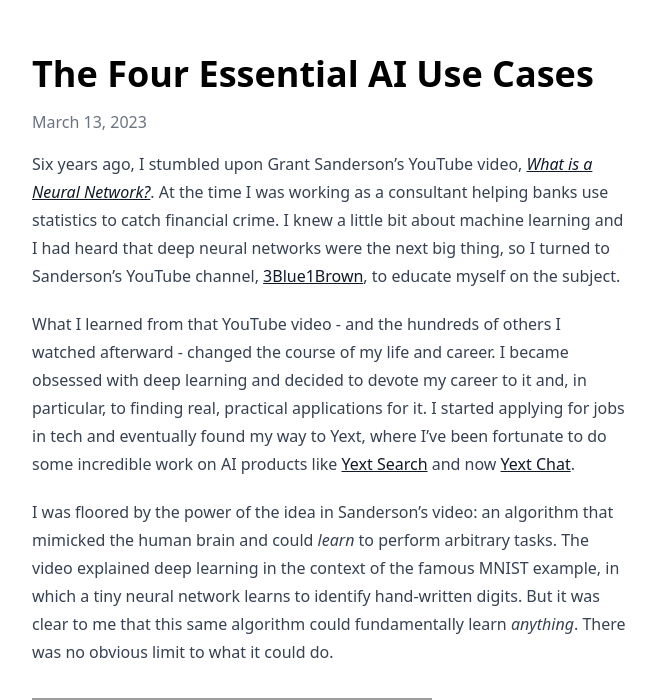
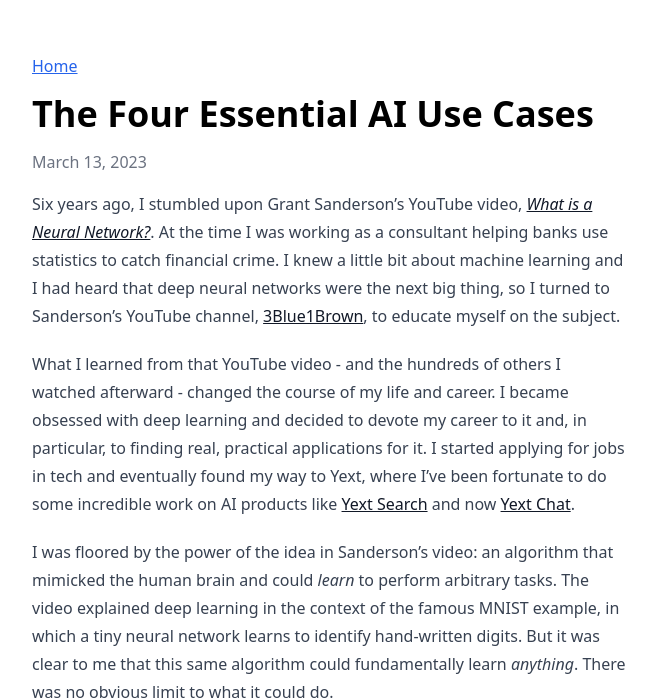
Before and after one commit to mdavish/max-davish, a Next.js app: page /blog/ai-use-cases in a window 1280 px wide. Shown: the part 106-806 px from the top of the page, without its empty margins (272-928 px from the left). Built offline with nearby package versions, Linux system fonts and the light colour scheme; grey boxes are pictures that could not be loaded.

Commit message:
adding home button on articles

```diff
--- a/pages/blog/[slug].tsx
+++ b/pages/blog/[slug].tsx
@@ -4,6 +4,7 @@
 import Head from 'next/head';
 import { stringTypeGuard } from '../../utils/typeguards';
 import { BlogPost, getBlogPosts, getBlogPost } from '../../utils/files';
+import Link from 'next/link';
 
 
 const BlogPost: NextPage<{ post: BlogPost }> = ({ post }) => {
@@ -16,6 +17,11 @@
         <meta name="description" content={post.description} />
       </Head>
       <Layout>
+        <Link
+          className='text-sm'
+          href="/">
+          Home
+        </Link>
         <h1 className="text-4xl font-bold">
           {post.title}
         </h1>
```
